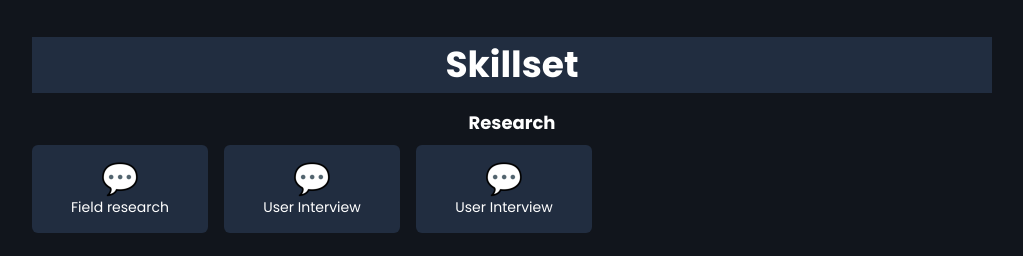
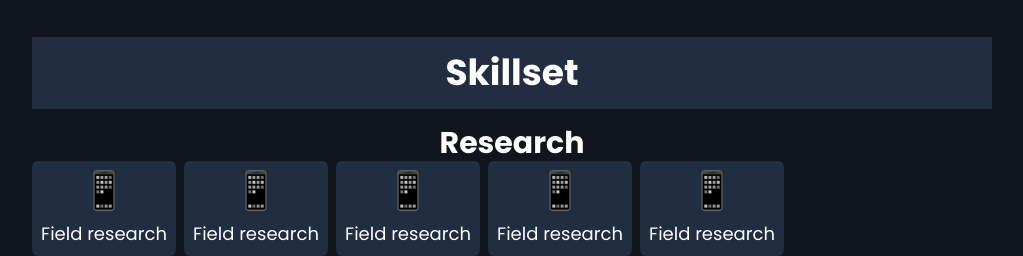
Before and after one commit to iputuanggak/home, a website: page index.html in a window 1280 px wide. Shown: the part 797-1053 px from the top of the page, without its empty margins (128-1151 px from the left). Drawn offline with nearby package versions, Linux system fonts and the light colour scheme; no server answers.

Commit message:
Research

```diff
--- a/index.html
+++ b/index.html
@@ -29,9 +29,9 @@
 
     <main class="relative px-3 md:px-6 lg:px-20 xl:px-40">
       <!-- Hero -->
-      <section id="hero">
+      <section id="hero" class="container">
         <div
-          class="container w-full px-4 py-8 md:pl-6 md:pr-0 lg:pl-10 my-4 bg-gradient-to-br from-secondary-color to-primary-color rounded-tl-[3rem] rounded-br-[3rem]"
+          class="w-full px-4 py-8 md:pl-6 md:pr-0 lg:pl-10 my-4 bg-gradient-to-br from-secondary-color to-primary-color rounded-tl-[3rem] rounded-br-[3rem]"
         >
           <!-- Hero-Gif -->
           <div class="flex flex-wrap md:flex-row-reverse">
@@ -67,7 +67,7 @@
       </section>
 
       <!-- portfolio -->
-      <section id="portfolio">
+      <section id="portfolio" class="container">
         <!-- title -->
         <div class="my-10">
           <h2 class="text-center">My Portfolio</h2>
@@ -133,47 +133,65 @@
       </section>
 
       <!-- Skillset -->
-      <section>
-        <div class="container py-2 bg-surface-color my-4">
-          <h2
-            class="text-center text-xl md:text-1.5xl lg:text-2xl xl:text-4xl 2xl:text-5xl font-bold"
-          >
+      <section id="skillset" class="container">
+        <div class="py-2 lg:py-4 bg-surface-color my-4">
+          <h2 class="text-center">
             Skillset
           </h2>
         </div>
         <div class="flex flex-wrap">
           <div class="w-full">
-            <h3 class="text-lg font-bold text-center">Research</h3>
+            <h3 class="text-center">Research</h3>
           </div>
-          <div class="flex overflow-x-auto space-x-4 px-4 -mx-4 my-2">
-            <div class="flex-none p-4 bg-surface-color w-26 rounded-md">
+          <div class="skillset-list">
+            <div class="skillset-item group">
               <img
-                src="src/img/skillset/research/interview.png"
+                src="src/img/skillset/research/usability test.png"
                 alt="interview"
-                class="w-1/4 m-auto"
+                class="skillset-image"
               />
               <div class="w-full">
-                <p class="text-sm text-center">Field research</p>
+                <p class="text-center">Field research</p>
               </div>
             </div>
-            <div class="flex-none p-4 bg-surface-color w-26 rounded-md">
+            <div class="skillset-item group">
               <img
-                src="src/img/skillset/research/interview.png"
+                src="src/img/skillset/research/usability test.png"
                 alt="interview"
-                class="w-1/4 m-auto"
+                class="skillset-image"
               />
               <div class="w-full">
-                <p class="text-sm text-center">User Interview</p>
+                <p class="text-center">Field research</p>
               </div>
             </div>
-            <div class="flex-none p-4 bg-surface-color w-26 rounded-md">
+            <div class="skillset-item group">
               <img
-                src="src/img/skillset/research/interview.png"
+                src="src/img/skillset/research/usability test.png"
                 alt="interview"
-                class="w-1/4 m-auto"
+                class="skillset-image"
               />
               <div class="w-full">
-                <p class="text-sm text-center">User Interview</p>
+                <p class="text-center">Field research</p>
+              </div>
+            </div>
+            <div class="skillset-item group">
+              <img
+                src="src/img/skillset/research/usability test.png"
+                alt="interview"
+                class="skillset-image"
+              />
+              <div class="w-full">
+                <p class="text-center">Field research</p>
+              </div>
+            </div>
+            <div class="skillset-item group">
+              <img
+                src="src/img/skillset/research/usability test.png"
+                alt="interview"
+                class="skillset-image"
+              />
+              <div class="w-full">
+                <p class="text-center">Field research</p>
               </div>
             </div>
           </div>
--- a/src/input.css
+++ b/src/input.css
@@ -30,7 +30,7 @@
   }
 
   .portfolio-container {
-    @apply container bg-surface-color px-4 py-4 my-4 md:p-6 lg:px-10 rounded-lg md:flex md:space-x-0 space-y-4;
+    @apply bg-surface-color px-4 py-4 my-4 md:p-6 lg:px-10 rounded-lg md:flex md:space-x-0 space-y-4;
   }
 
   .portfolio-text {
@@ -60,4 +60,16 @@
   .portfolio-image-text {
     @apply px-3 absolute bottom-3;
   }
+
+  .skillset-list {
+    @apply flex overflow-x-auto space-x-2 px-4 -mx-4;
+  }
+
+  .skillset-item {
+    @apply flex-none p-2 bg-surface-color box-border w-36 h-fit rounded-md space-y-2;
+  }
+
+  .skillset-image {
+    @apply w-2/6 m-auto saturate-0 group-hover:saturate-100
+  }
 }
```
Also changed, not shown: dist/output.css, src/img/skillset/research/usability test.png (added).
